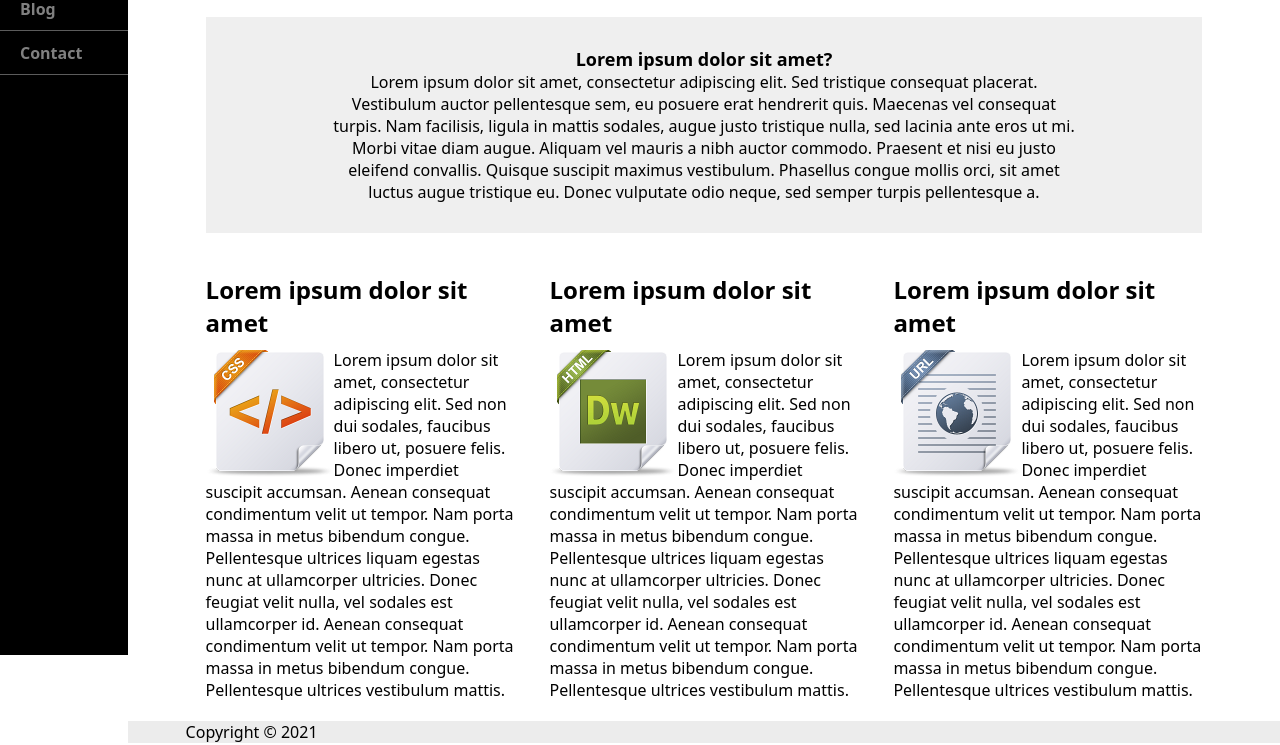
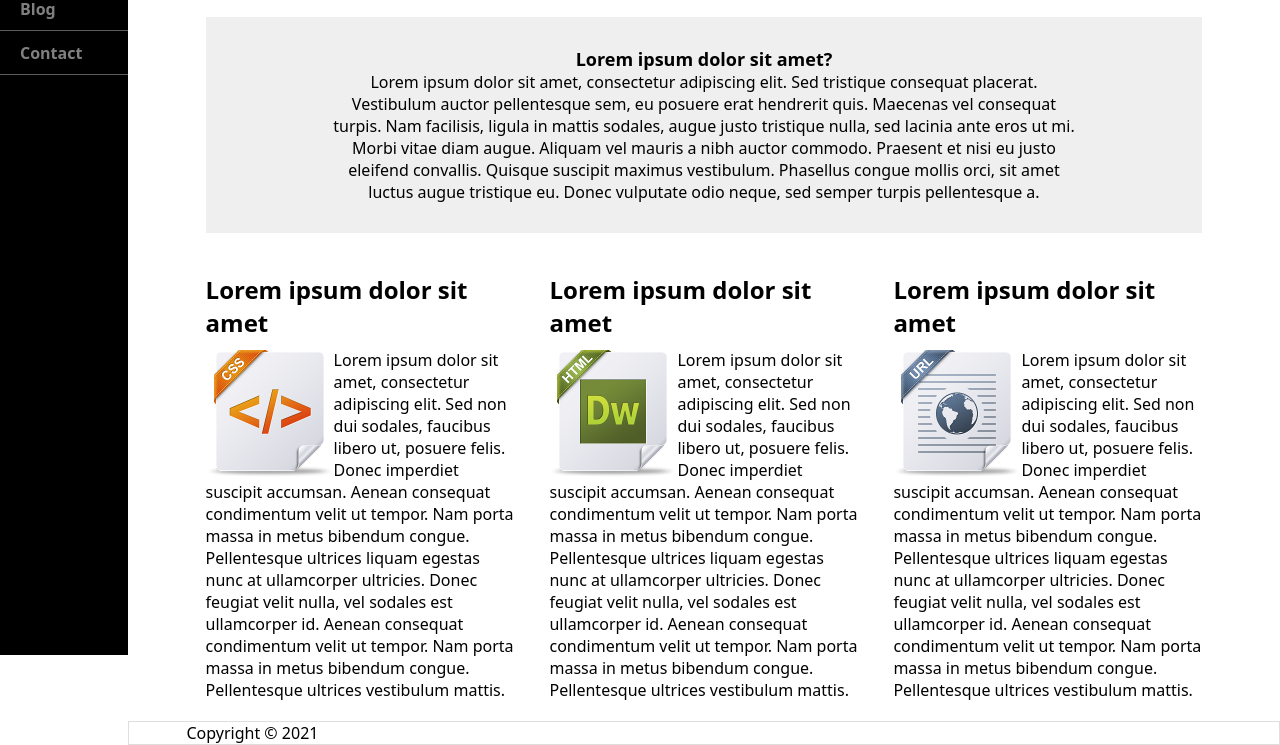
Before and after one commit to lynhmo/Test_FE, a plain HTML site: page index.html in a window 1280 px wide. Shown: the part 145-890 px from the top of the page. Drawn offline with Linux system fonts and the light colour scheme.

Commit message:
fix footer

```diff
--- a/index.html
+++ b/index.html
@@ -98,12 +98,12 @@
         }
         .footer{
             margin-top: auto;
-            background: #ececec;
             width: 100%;
             height: 90px;
             display: flex;
             align-items: center;
             justify-content: center;
+            border: 1px solid #DEDEDE;
         }
     </style>
 </head>
```
